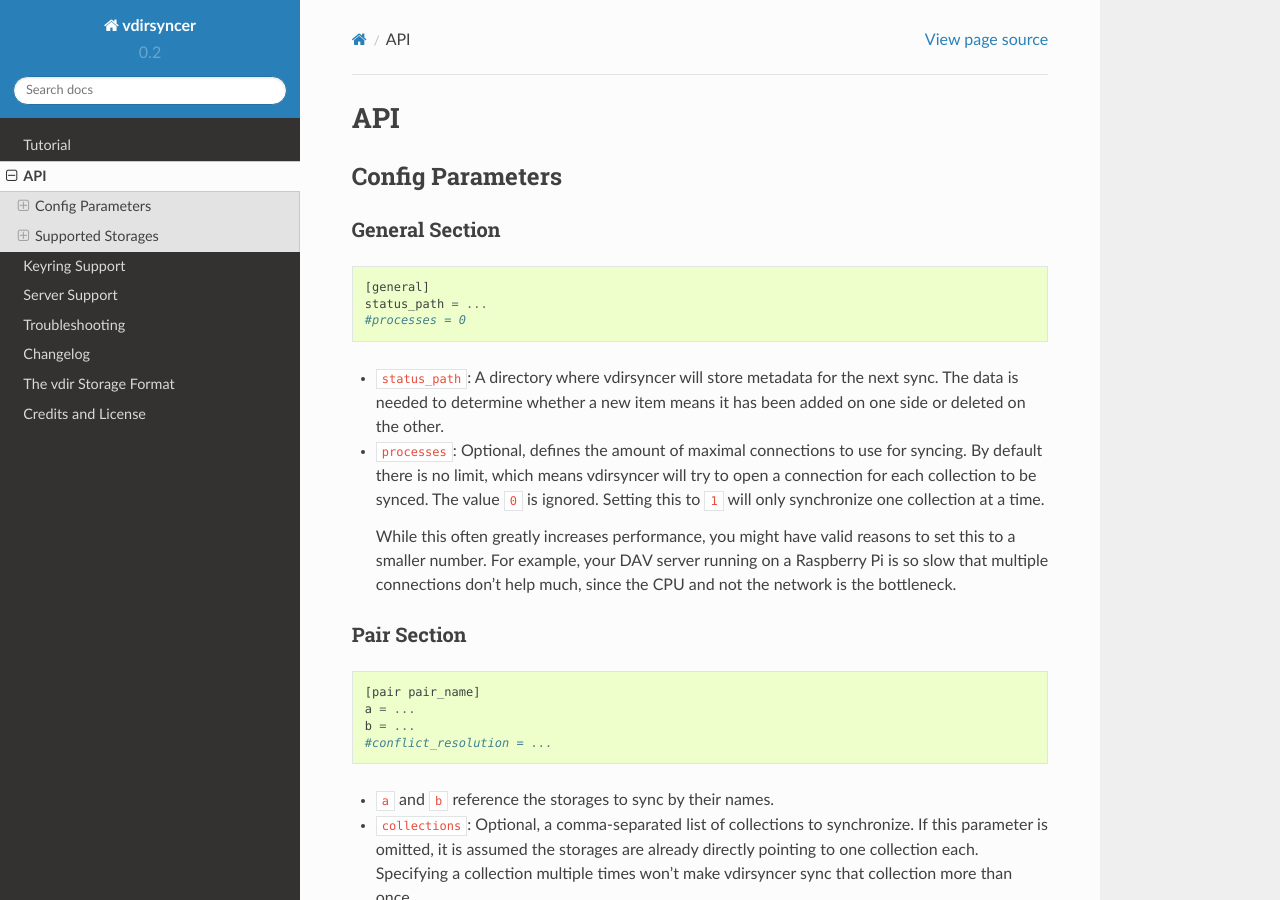
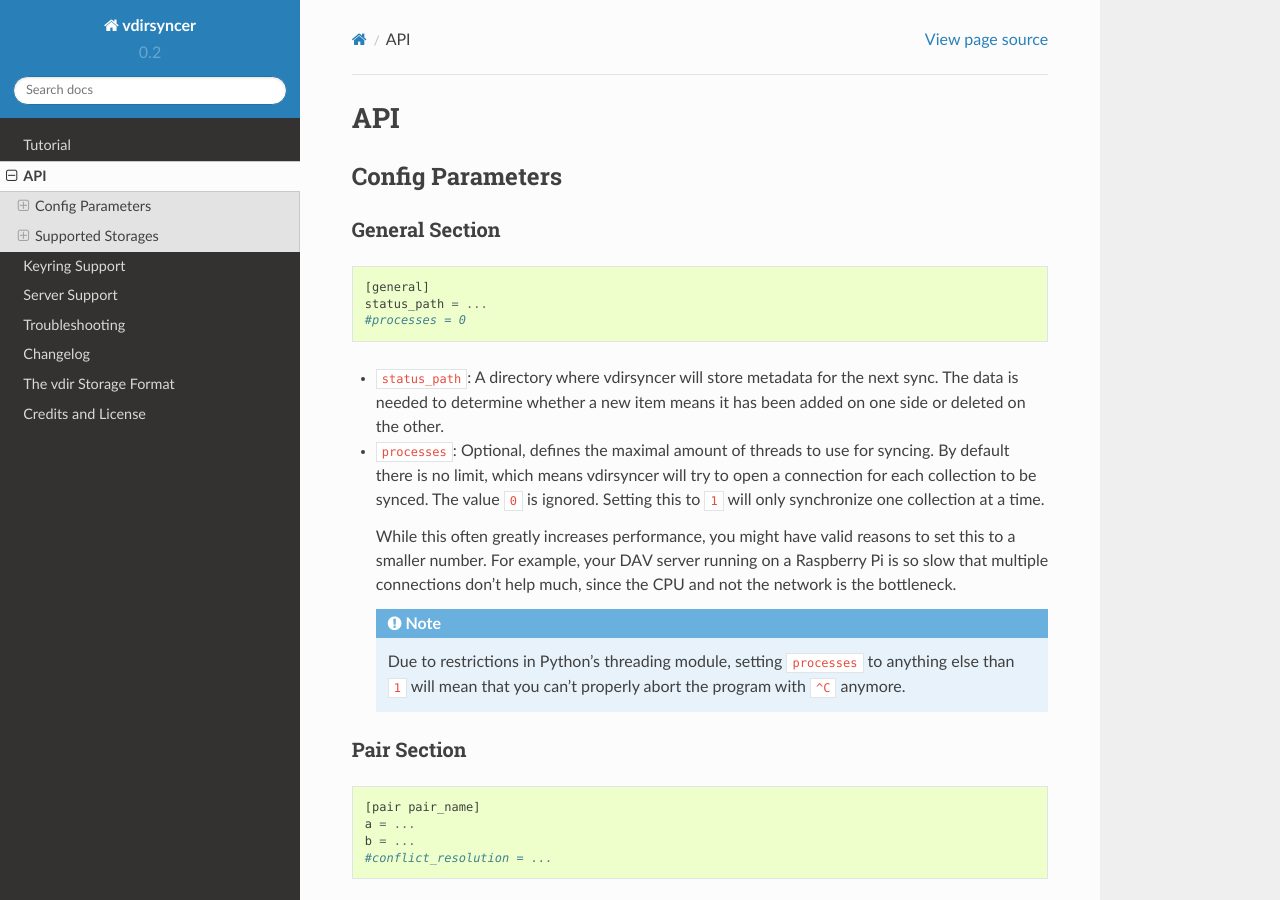
Before and after one commit to pimutils/vdirsyncer, a Sphinx documentation site: the page built from docs/api.rst, in a window 1280 px wide and 900 px high. Built offline with Sphinx 7.4.7 and the Read the Docs theme 2.0.0, drawn with Linux system fonts in a browser that asks for light colours.

Commit message:
Give up on proper signal handling

```diff
--- a/docs/api.rst
+++ b/docs/api.rst
@@ -21,7 +21,7 @@
   next sync. The data is needed to determine whether a new item means it has
   been added on one side or deleted on the other.
 
-- ``processes``: Optional, defines the amount of maximal connections to use for
+- ``processes``: Optional, defines the maximal amount of threads to use for
   syncing.  By default there is no limit, which means vdirsyncer will try to
   open a connection for each collection to be synced. The value ``0`` is
   ignored. Setting this to ``1`` will only synchronize one collection at a
@@ -31,6 +31,12 @@
   to set this to a smaller number. For example, your DAV server running on a
   Raspberry Pi is so slow that multiple connections don't help much, since the
   CPU and not the network is the bottleneck.
+
+  .. note::
+
+      Due to restrictions in Python's threading module, setting ``processes``
+      to anything else than ``1`` will mean that you can't properly abort the
+      program with ``^C`` anymore.
 
 .. _pair_config:
 
```
Also changed, not shown: 1 other file.
